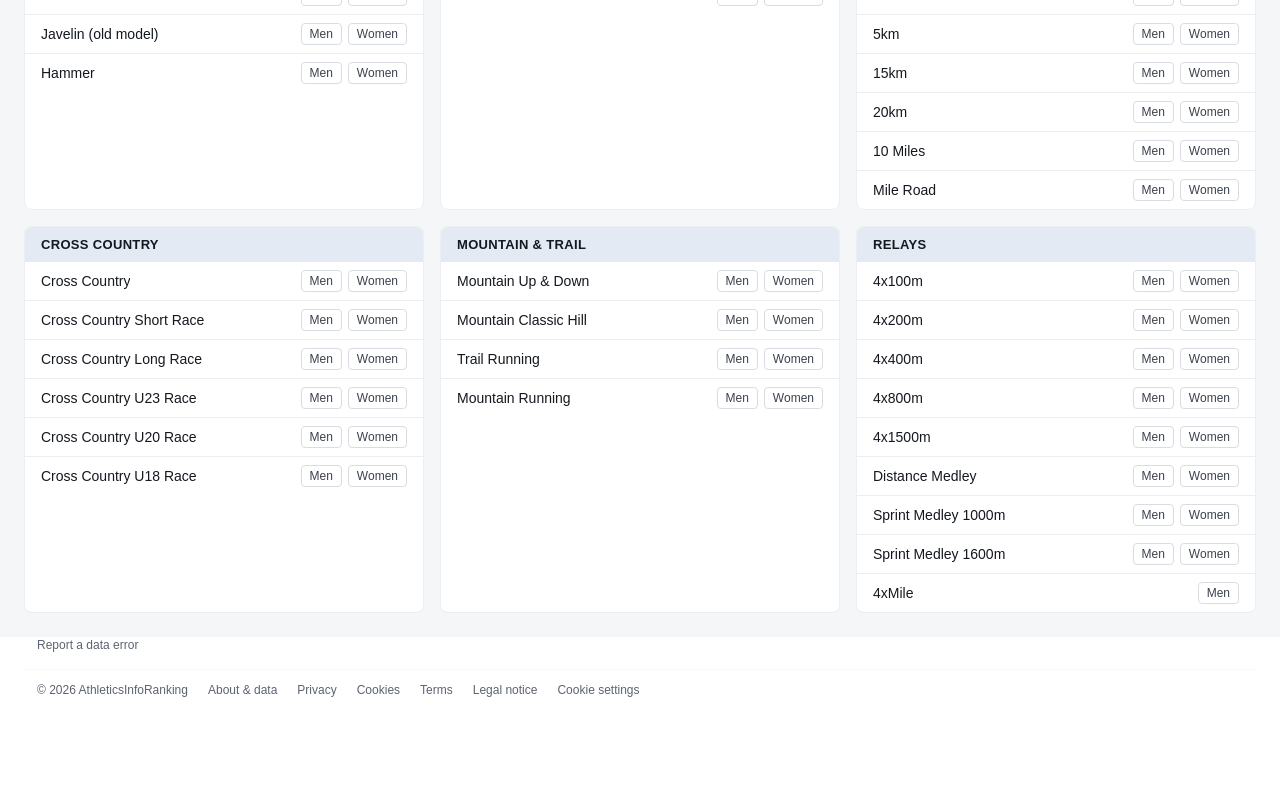
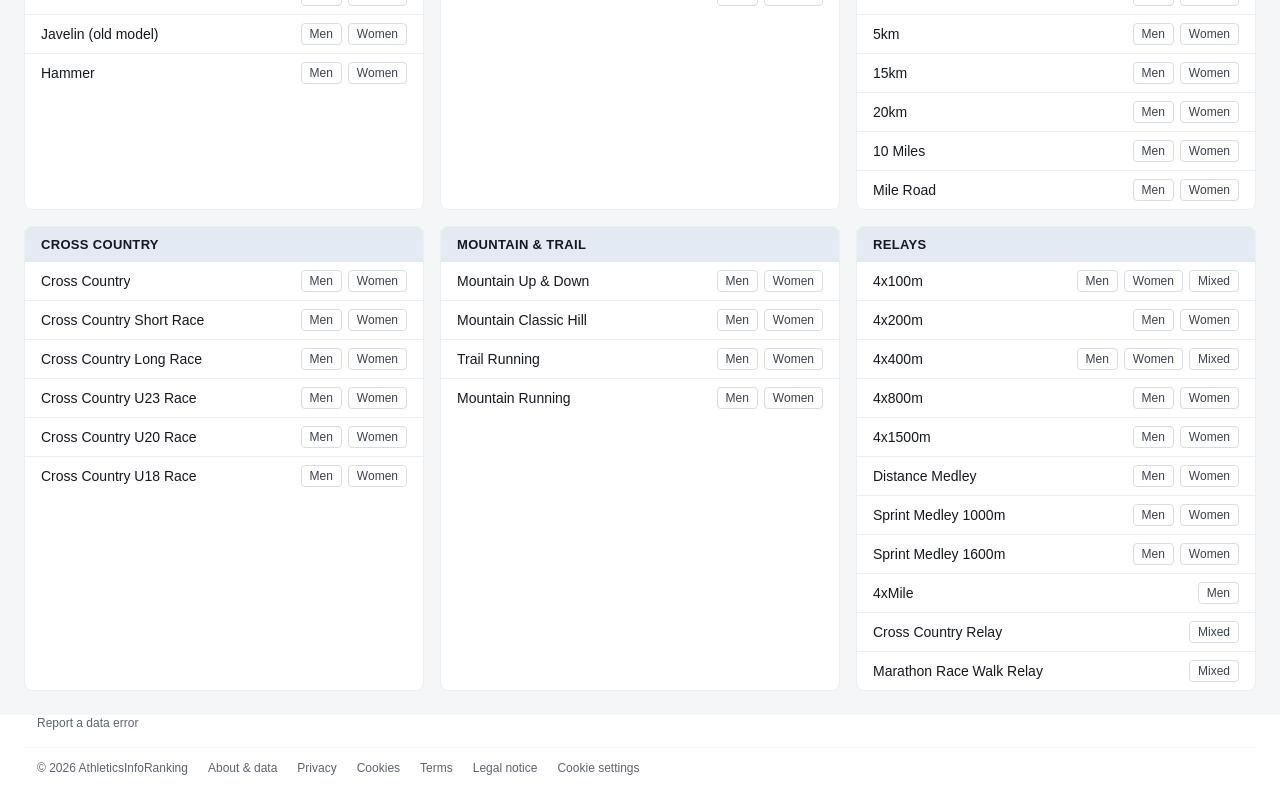
Before and after one commit to bertoluso-ai/athletics-frontend, a Next.js app: page /disciplines in a window 1280 px wide. Shown: the part 990-1790 px from the top of the page. Before the commit the page ends 1712 px from the top, so only its background shows below. Built offline with nearby package versions, Linux system fonts and the light colour scheme; no server answers.

Commit message:
Disciplines hub: relevos mixtos

```diff
--- a/src/app/disciplines/page.tsx
+++ b/src/app/disciplines/page.tsx
@@ -19,7 +19,8 @@ export default function DisciplinesIndex() {
         <div className="grid gap-4 sm:grid-cols-2 lg:grid-cols-3">
           {EVENT_GROUPS.map((group) => {
             // pruebas del grupo (union hombres + mujeres, sin repetir) y a que generos aplica cada una
-            const events = Array.from(new Set<string>([...group.events.Men, ...group.events.Women]));
+            const mixedList = ("Mixed" in group.events ? (group.events as { Mixed: readonly string[] }).Mixed : []) as readonly string[];
+            const events = Array.from(new Set<string>([...group.events.Men, ...group.events.Women, ...mixedList]));
             return (
               <section key={group.key} className="border border-neutral-800 rounded-xl overflow-hidden bg-neutral-950">
                 <h2 className="bg-tint text-[13px] font-extrabold uppercase tracking-wide px-3 sm:px-4 py-2">{group.label}</h2>
@@ -29,6 +30,7 @@ export default function DisciplinesIndex() {
                     const label = group.names[ev] ?? ev;
                     const men = (group.events.Men as readonly string[]).includes(ev);
                     const women = (group.events.Women as readonly string[]).includes(ev);
+                    const mixed = mixedList.includes(ev);
                     return (
                       <li key={ev} className="flex items-center justify-between gap-2 px-3 sm:px-4 py-2 text-sm">
                         <span className="truncate">{label}</span>
@@ -41,6 +43,11 @@ export default function DisciplinesIndex() {
                           {women && (
                             <Link href={`/disciplines/${slug}?gender=Women`} aria-label={`${label}, women`} className="px-2 py-0.5 rounded border border-neutral-700 text-neutral-300 hover:border-orange-500 hover:text-orange-400">
                               Women
+                            </Link>
+                          )}
+                          {mixed && (
+                            <Link href={`/disciplines/${slug}?gender=Mixed`} aria-label={`${label}, mixed`} className="px-2 py-0.5 rounded border border-neutral-700 text-neutral-300 hover:border-orange-500 hover:text-orange-400">
+                              Mixed
                             </Link>
                           )}
                         </span>
```
